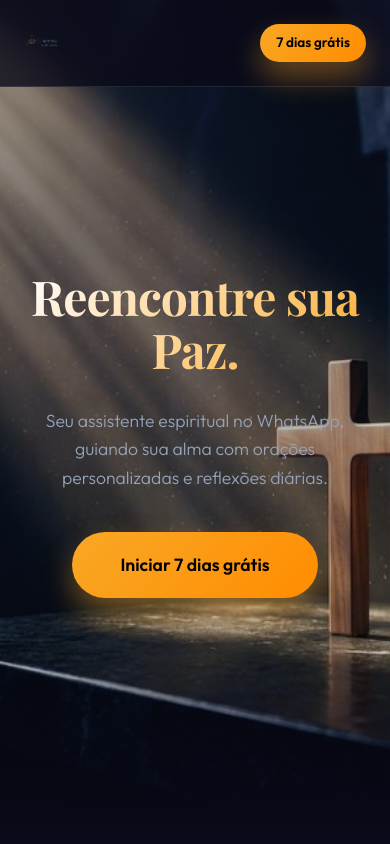
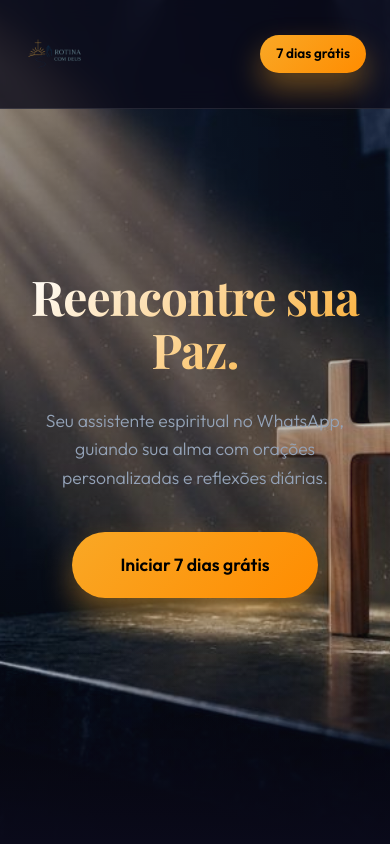
Before and after one commit to geommmar-cpu/Rotina-com-Deus, a website built with Vite: page index.html in a window 390 px wide. Shown: the top 844 px of the page. Built offline with nearby package versions, Linux system fonts and the light colour scheme; a web font is replaced by a local one.

Commit message:
fix(ui): increase logo size

```diff
--- a/src/style.css
+++ b/src/style.css
@@ -445,7 +445,7 @@ header.scrolled {
 }
 
 .logo img {
-  height: 45px;
+  height: 80px;
   width: auto;
   object-fit: contain;
   transition: var(--transition);
@@ -610,7 +610,7 @@ header.scrolled {
   }
 
   .logo img {
-    height: 35px;
+    height: 60px;
   }
 
   .nav-container .btn {
```
